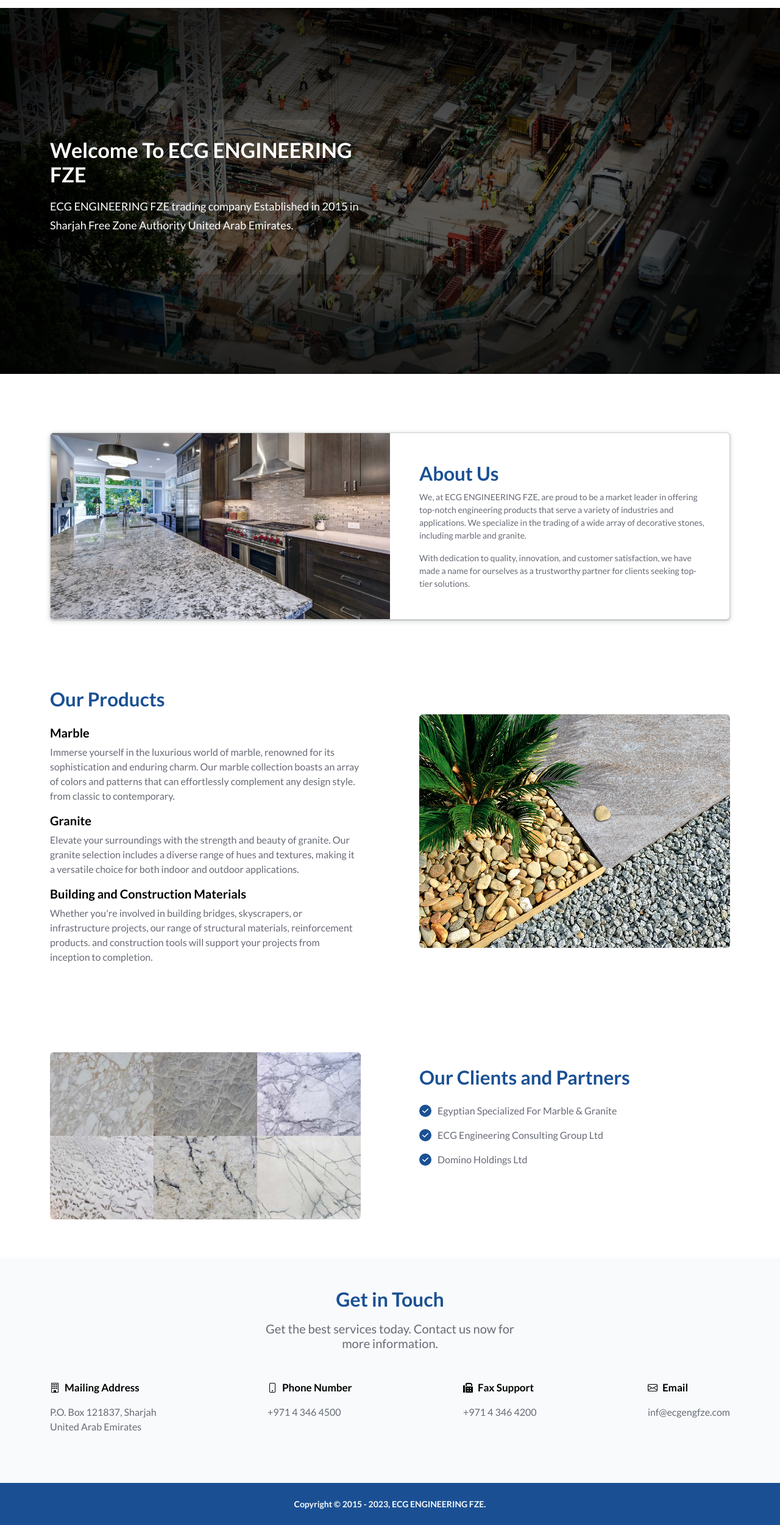
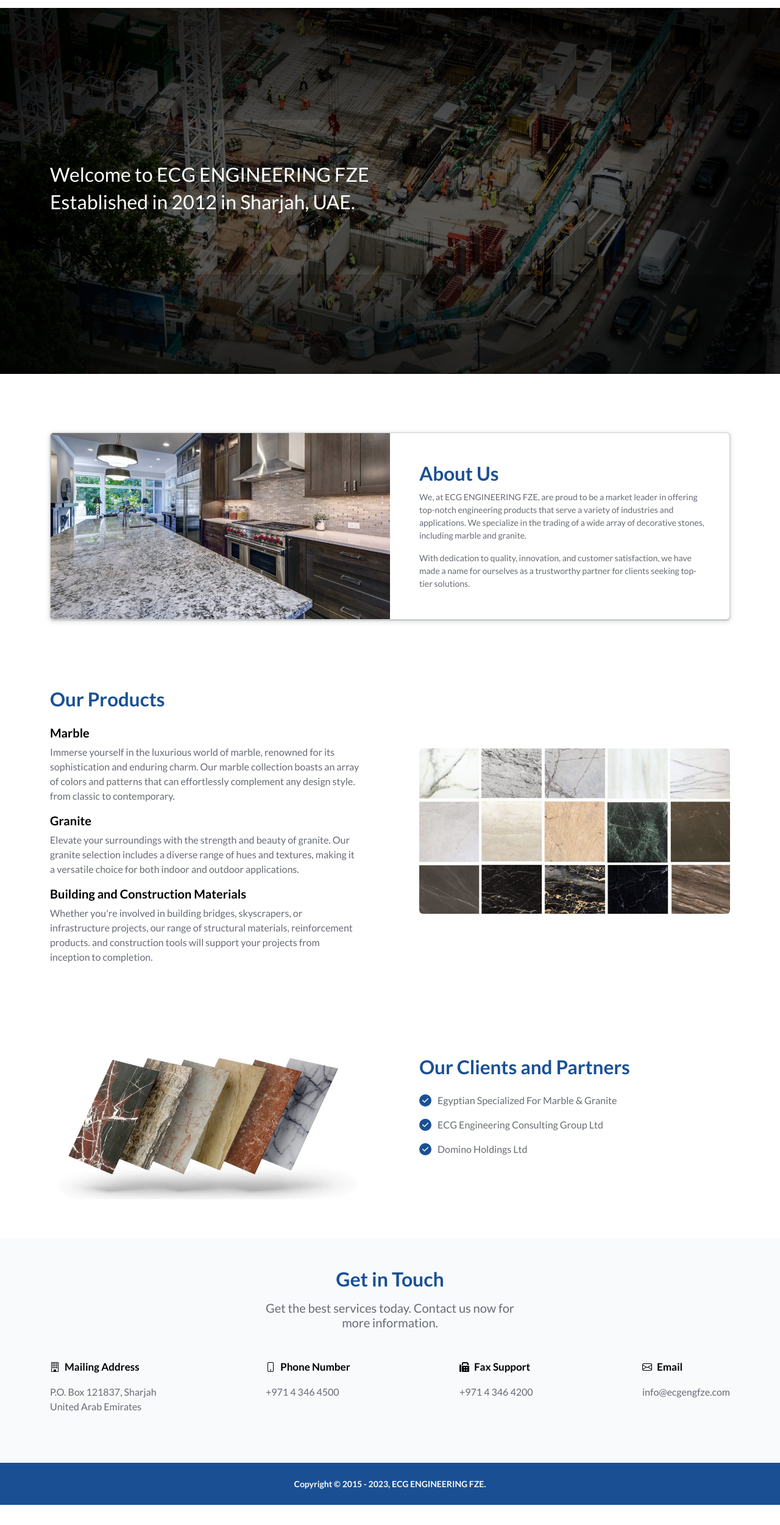
Before and after one commit to gulfwww/ecg, a website: page dist/index.html in a window 1280 px wide. Shown: the part 59-2559 px from the top of the page at 61% size. After the commit the page ends 2526 px from the top, so only its background shows below. Drawn offline with nearby package versions, Linux system fonts and the light colour scheme.

Commit message:
update the image and text

```diff
--- a/dist/css/style.css
+++ b/dist/css/style.css
@@ -45,7 +45,8 @@
 }
 
 .hero h1 {
-  font-size: calc(1.125rem + 1.25vw);
+  font-size: calc(1rem + 1.25vw);
+  line-height: 1.4;
 }
 
 .hero p {
@@ -237,7 +238,8 @@
   }
 
   .hero h1 {
-    font-size: 1.5rem;
+    font-size: 1.125rem;
+    line-height: 1.5;
   }
 
   .hero p {
--- a/dist/index.html
+++ b/dist/index.html
@@ -68,11 +68,10 @@
       <div class="container position-relative text-white h-100">
         <div class="row align-items-center h-100">
           <div class="col-md-6">
-            <h1 class="fw-semibold mb-3">Welcome To ECG ENGINEERING FZE</h1>
-            <p class="text-white">
-              ECG ENGINEERING FZE trading company Established in 2015 in Sharjah
-              Free Zone Authority United Arab Emirates.
-            </p>
+            <h1>
+              Welcome to ECG ENGINEERING FZE Established in 2012 in Sharjah,
+              UAE.
+            </h1>
           </div>
         </div>
       </div>
@@ -142,7 +141,7 @@
             class="col-lg-6 mb-5 mb-lg-0 align-self-center ps-lg-5 order-1 order-lg-2"
           >
             <img
-              src="./img/img-6.jpg"
+              src="./img/img-2.jpg"
               alt="Product"
               class="img-fluid rounded"
             />
@@ -173,7 +172,7 @@
             class="col-lg-6 mb-5 mb-lg-0 align-self-center pe-lg-5 order-1 order-lg-1"
           >
             <img
-              src="./img/img-7.jpg"
+              src="./img/img-1.webp"
               alt="Product"
               class="img-fluid rounded"
             />
@@ -226,9 +225,9 @@
             </p>
             <p>
               <a
-                href="info@ecgengfze.com"
+                href="mailto:info@ecgengfze.com"
                 class="text-gray text-decoration-none"
-                >inf@ecgengfze.com</a
+                >info@ecgengfze.com</a
               >
             </p>
           </li>
```
Also changed, not shown: dist/img/img-1.webp (added), dist/img/img-2.jpg (added).
